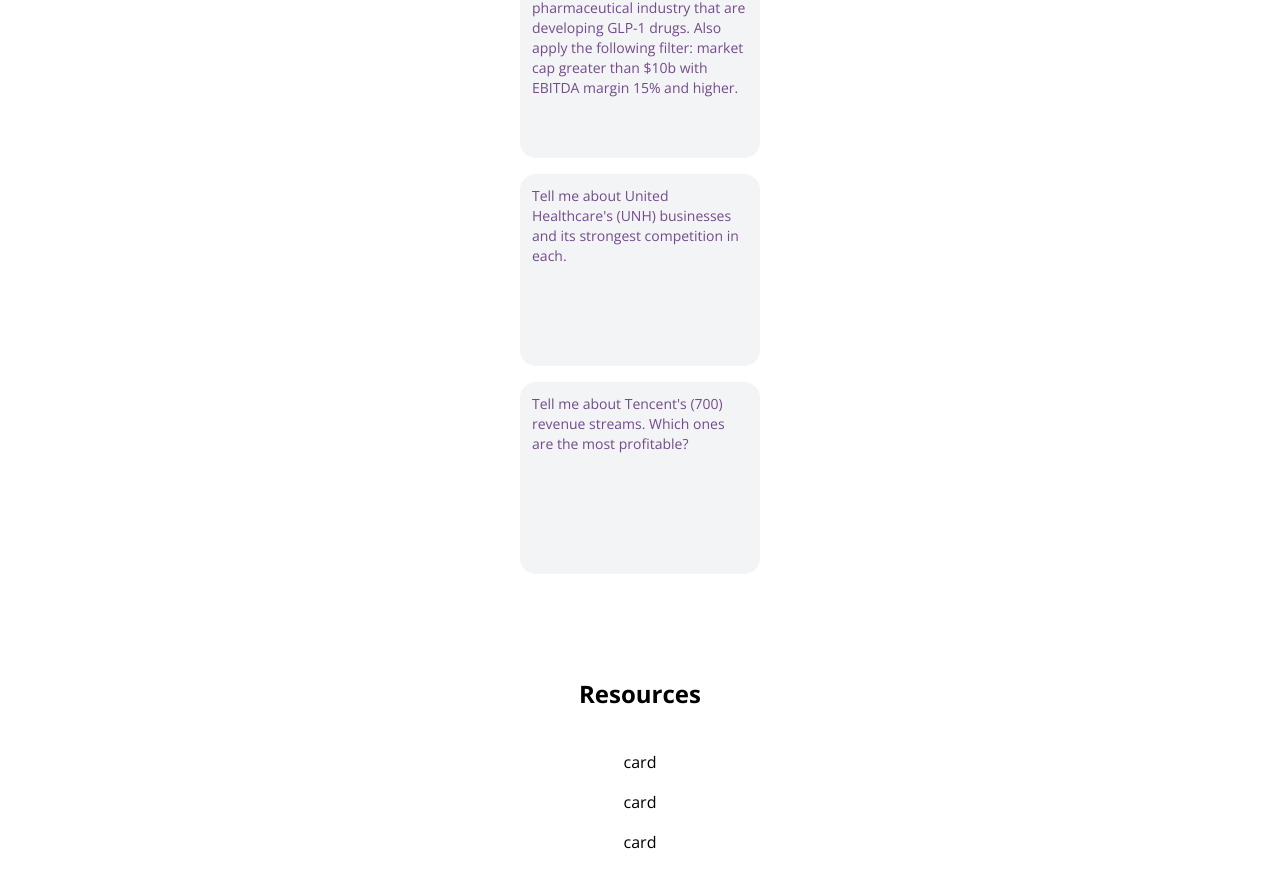
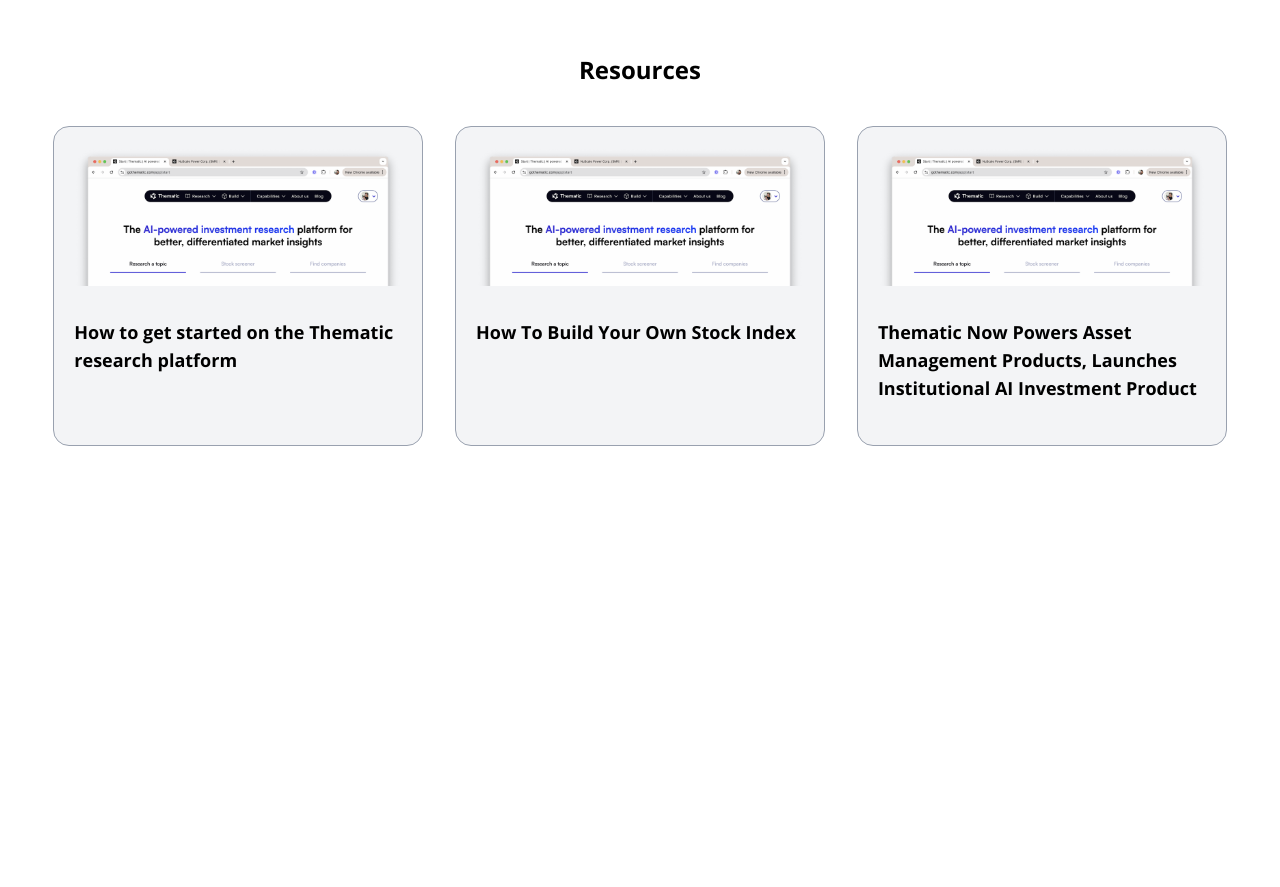
Before and after one commit to rakib00-dev/vpj-website-demo-, a React (Vite) app: page /app/start in a window 1280 px wide. Shown: the part 979-1866 px from the top of the page. After the commit the page ends 1529 px from the top, so only its background shows below. Built offline with nearby package versions, Linux system fonts and the light colour scheme.

Commit message:
updated the resources and exampoles section

```diff
--- a/src/Components/Examples.jsx
+++ b/src/Components/Examples.jsx
@@ -1,11 +1,11 @@
 import { Link } from 'react-router-dom';
 
-const Examples = ({ title = 'Examples', children, md = 'grid-cols-4' }) => {
+const Examples = ({ title = 'Examples', children, md = 'md:grid-cols-4' }) => {
   return (
     <section className="mx-auto w-11/12 max-w-7xl my-12 md:my-26">
       <div className="grid place-items-center gap-10">
         <h1 className="text-2xl font-bold text-center">{title}</h1>
-        <div className={`grid grid-cols-1 gap-4 md:${md}`}>
+        <div className={`grid grid-cols-1 gap-4 md:gap-8 ${md}`}>
           {children ? (
             children
           ) : (
--- /dev/null
+++ b/src/Components/Footer.jsx
@@ -0,0 +1,5 @@
+const Footer = () => {
+  return <div>Footer</div>;
+};
+
+export default Footer;
--- a/src/Components/Resources.jsx
+++ b/src/Components/Resources.jsx
@@ -2,17 +2,29 @@ import Examples from './Examples';
 
 const Resources = () => {
   return (
-    <Examples title="Resources" md="grid-cols-3">
+    <Examples title="Resources" md="md:grid-cols-3">
       {/* cards */}
       <ResourcesCard />
-      <ResourcesCard />
-      <ResourcesCard />
+      <ResourcesCard title="How To Build Your Own Stock Index" />
+      <ResourcesCard title="Thematic Now Powers Asset Management Products, Launches Institutional AI Investment Product" />
     </Examples>
   );
 };
 
 export default Resources;
 
-const ResourcesCard = () => {
-  return <div>card</div>;
+const ResourcesCard = ({
+  title = 'How to get started on the Thematic research platform',
+  src = '../images/resources/img-1.png',
+}) => {
+  return (
+    <a href="" className="group">
+      <div className="p-5 h-80 bg-gray-100 border border-gray-400 rounded-2xl group-hover:text-blue-400">
+        <div className="h-1/2 overflow-hidden w-full">
+          <img src={src} alt="" loading="lazy" />
+        </div>
+        <h1 className="line-clamp-3 text-lg mt-8 font-bold">{title}</h1>
+      </div>
+    </a>
+  );
 };
```
Also changed, not shown: public/images/navbar/round-logo.svg (added).
